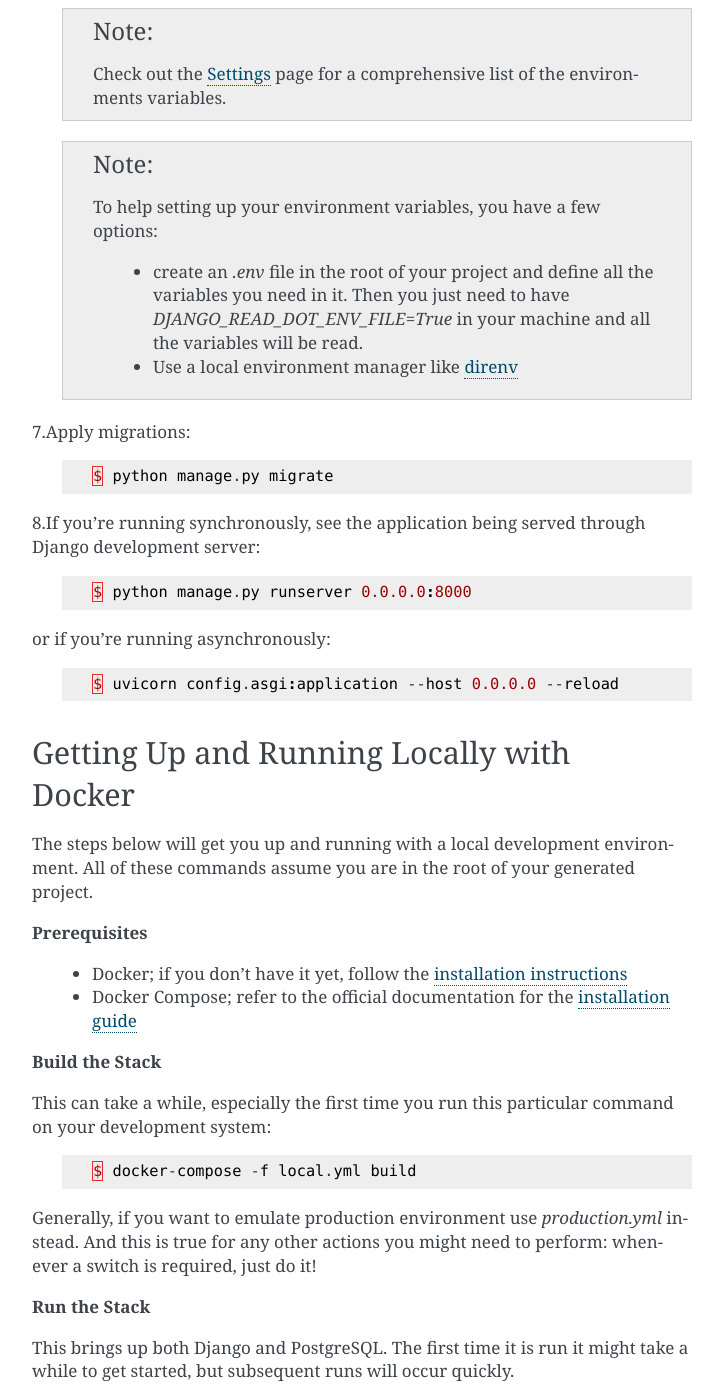
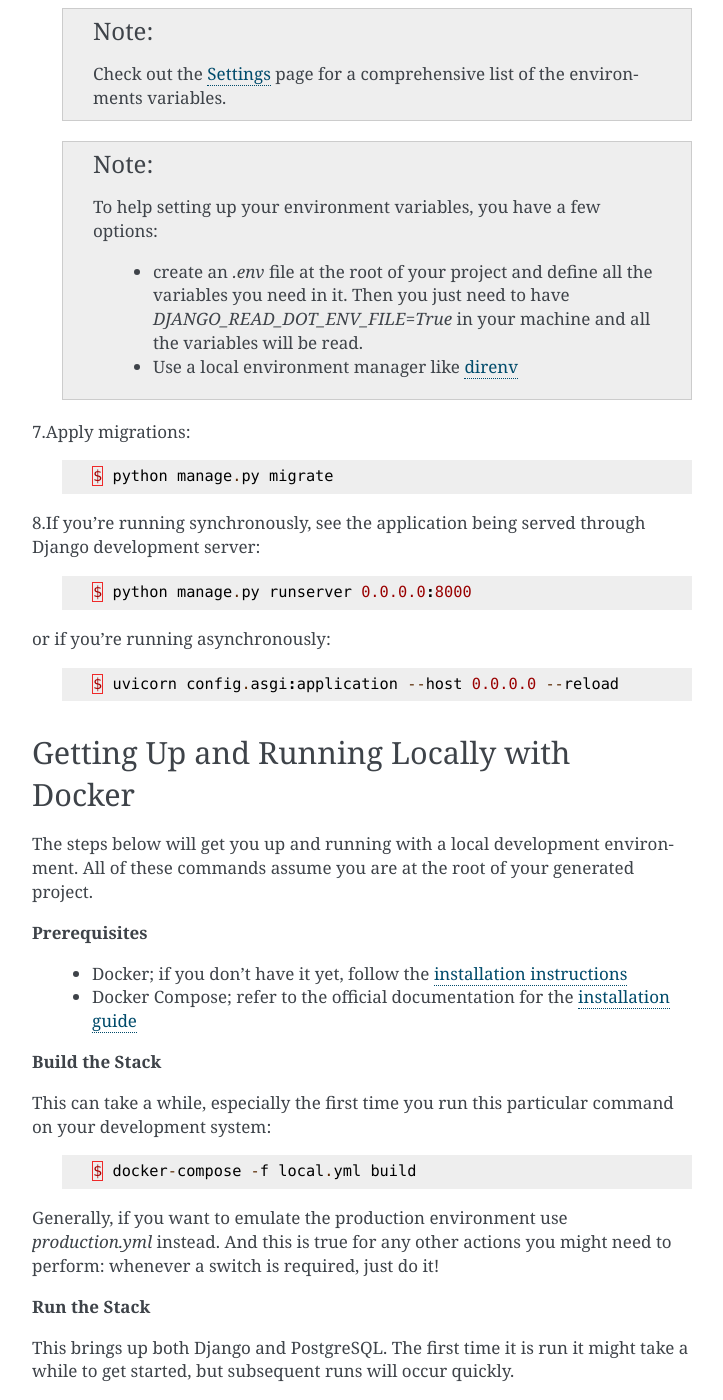
Before and after one commit to nirajandata/Django-Backend-mentorship, a Sphinx documentation site: the page built from docs/installation.rst, in a window 1280 px wide and 1400 px high, scrolled down 1217 px. Shown: the whole window, without its empty margins (388-1111 px from the left). Built offline with Sphinx 7.4.7, drawn with Linux system fonts in a browser that asks for light colours; pages that are not in the unit, such as notebooks, are missing from menus.

Commit message:
typo-fix

```diff
--- a/docs/installation.rst
+++ b/docs/installation.rst
@@ -75,7 +75,7 @@ First things first.
 
    To help setting up your environment variables, you have a few options:
 
-    - create an *.env* file in the root of your project and define all the variables you need in it. Then you just need to have *DJANGO_READ_DOT_ENV_FILE=True* in your machine and all the variables will be read.
+    - create an *.env* file at the root of your project and define all the variables you need in it. Then you just need to have *DJANGO_READ_DOT_ENV_FILE=True* in your machine and all the variables will be read.
     - Use a local environment manager like `direnv <https://direnv.net/>`_
 
 7.Apply migrations:
@@ -104,7 +104,7 @@ Getting Up and Running Locally with Docker
 
 
 
-The steps below will get you up and running with a local development environment. All of these commands assume you are in the root of your generated project.
+The steps below will get you up and running with a local development environment. All of these commands assume you are at the root of your generated project.
 
 **Prerequisites**
 
@@ -120,7 +120,7 @@ This can take a while, especially the first time you run this particular command
 
    $ docker-compose -f local.yml build
 
-Generally, if you want to emulate production environment use *production.yml* instead. And this is true for any other actions you might need to perform: whenever a switch is required, just do it!
+Generally, if you want to emulate the production environment use *production.yml* instead. And this is true for any other actions you might need to perform: whenever a switch is required, just do it!
 
 
 **Run the Stack**
```
